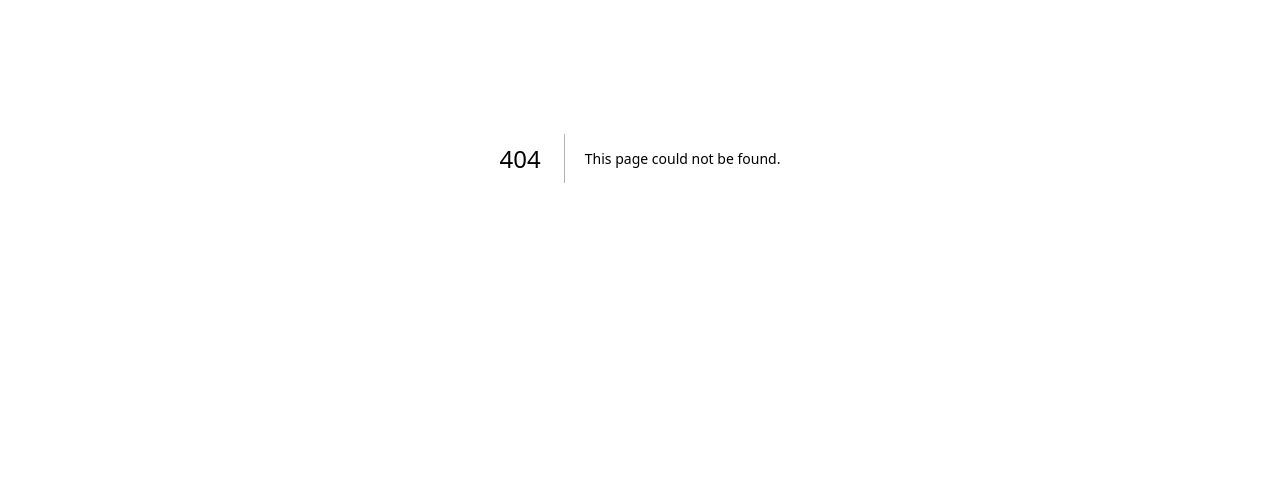
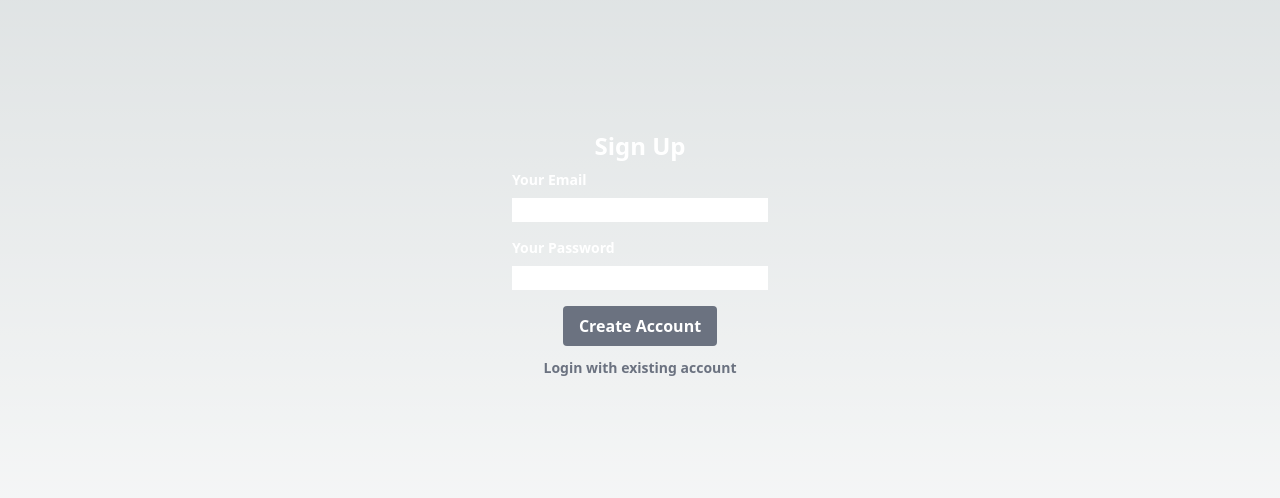
Before and after one commit to IuraCPersonal/nextjs-quiz-app, a Next.js app: page /auth in a window 1280 px wide. Before the commit this address had no page. Shown: the part 242-740 px from the top of the page. Built offline with nearby package versions, Linux system fonts and the light colour scheme.

Commit message:
feat(AuthForm): added AuthForm component

```diff
--- /dev/null
+++ b/src/components/auth/auth-form.tsx
@@ -0,0 +1,48 @@
+import React, { useState } from "react";
+
+const AuthForm: React.FC = () => {
+  const [isLogin, setIsLogin] = useState(false);
+
+  const switchAuthModelHandler = () => {
+    setIsLogin((prevState) => !prevState)
+  }
+
+  return (
+    <section className="min-h-screen flex flex-col items-center justify-center">
+      <h1 className="text-center text-white font-bold text-2xl mb-2">
+        {isLogin ? "Login" : "Sign Up"}
+      </h1>
+      <form className="w-64">
+        <div className="flex flex-col mb-4">
+          <label htmlFor="email" className="block text-white text-sm font-bold mb-2">
+            Your Email
+          </label>
+          <input type="email" id="email" required />
+        </div>
+        <div className="flex flex-col mb-4">
+          <label htmlFor="password" className="block text-white text-sm font-bold mb-2">
+            Your Password
+          </label>
+          <input type="password" id="password" required />
+        </div>
+        <div className={`flex ${isLogin ? "flex-row" : "flex-col"} gap-3 items-center justify-between`}>
+          <button
+            type="button"
+            className="bg-gray-500 hover:bg-gray-700 text-white font-bold py-2 px-4 rounded focus:outline-none focus:shadow-outline"
+          >
+            {isLogin ? "Sign In" : "Create Account"}
+          </button>
+          <button
+            type="button"
+            className="inline-block align-baseline font-bold text-sm text-gray-500 hover:text-gray-700"
+            onClick={switchAuthModelHandler}
+          >
+            {isLogin ? "Create new account" : "Login with existing account"}
+          </button>
+        </div>
+      </form>
+    </section >
+  );
+}
+
+export default AuthForm;
--- /dev/null
+++ b/src/pages/auth.tsx
@@ -0,0 +1,13 @@
+import AuthForm from "@/components/auth/auth-form"
+
+const AuthPage = () => {
+  return (
+    <div
+      className="flex min-h-screen flex-col items-center justify-between p-24"
+    >
+      <AuthForm />
+    </div>
+  );
+};
+
+export default AuthPage;
--- a/src/pages/index.tsx
+++ b/src/pages/index.tsx
@@ -8,111 +8,7 @@ export default function Home() {
     <main
       className={`flex min-h-screen flex-col items-center justify-between p-24 ${inter.className}`}
     >
-      <div className="z-10 w-full max-w-5xl items-center justify-between font-mono text-sm lg:flex">
-        <p className="fixed left-0 top-0 flex w-full justify-center border-b border-gray-300 bg-gradient-to-b from-zinc-200 pb-6 pt-8 backdrop-blur-2xl dark:border-neutral-800 dark:bg-zinc-800/30 dark:from-inherit lg:static lg:w-auto  lg:rounded-xl lg:border lg:bg-gray-200 lg:p-4 lg:dark:bg-zinc-800/30">
-          Get started by editing&nbsp;
-          <code className="font-mono font-bold">src/pages/index.tsx</code>
-        </p>
-        <div className="fixed bottom-0 left-0 flex h-48 w-full items-end justify-center bg-gradient-to-t from-white via-white dark:from-black dark:via-black lg:static lg:h-auto lg:w-auto lg:bg-none">
-          <a
-            className="pointer-events-none flex place-items-center gap-2 p-8 lg:pointer-events-auto lg:p-0"
-            href="https://vercel.com?utm_source=create-next-app&utm_medium=default-template-tw&utm_campaign=create-next-app"
-            target="_blank"
-            rel="noopener noreferrer"
-          >
-            By{' '}
-            <Image
-              src="/vercel.svg"
-              alt="Vercel Logo"
-              className="dark:invert"
-              width={100}
-              height={24}
-              priority
-            />
-          </a>
-        </div>
-      </div>
-
-      <div className="relative flex place-items-center before:absolute before:h-[300px] before:w-[480px] before:-translate-x-1/2 before:rounded-full before:bg-gradient-radial before:from-white before:to-transparent before:blur-2xl before:content-[''] after:absolute after:-z-20 after:h-[180px] after:w-[240px] after:translate-x-1/3 after:bg-gradient-conic after:from-sky-200 after:via-blue-200 after:blur-2xl after:content-[''] before:dark:bg-gradient-to-br before:dark:from-transparent before:dark:to-blue-700/10 after:dark:from-sky-900 after:dark:via-[#0141ff]/40 before:lg:h-[360px]">
-        <Image
-          className="relative dark:drop-shadow-[0_0_0.3rem_#ffffff70] dark:invert"
-          src="/next.svg"
-          alt="Next.js Logo"
-          width={180}
-          height={37}
-          priority
-        />
-      </div>
-
-      <div className="mb-32 grid text-center lg:mb-0 lg:grid-cols-4 lg:text-left">
-        <a
-          href="https://nextjs.org/docs?utm_source=create-next-app&utm_medium=default-template-tw&utm_campaign=create-next-app"
-          className="group rounded-lg border border-transparent px-5 py-4 transition-colors hover:border-gray-300 hover:bg-gray-100 hover:dark:border-neutral-700 hover:dark:bg-neutral-800/30"
-          target="_blank"
-          rel="noopener noreferrer"
-        >
-          <h2 className={`mb-3 text-2xl font-semibold`}>
-            Docs{' '}
-            <span className="inline-block transition-transform group-hover:translate-x-1 motion-reduce:transform-none">
-              -&gt;
-            </span>
-          </h2>
-          <p className={`m-0 max-w-[30ch] text-sm opacity-50`}>
-            Find in-depth information about Next.js features and API.
-          </p>
-        </a>
-
-        <a
-          href="https://nextjs.org/learn?utm_source=create-next-app&utm_medium=default-template-tw&utm_campaign=create-next-app"
-          className="group rounded-lg border border-transparent px-5 py-4 transition-colors hover:border-gray-300 hover:bg-gray-100 hover:dark:border-neutral-700 hover:dark:bg-neutral-800/30"
-          target="_blank"
-          rel="noopener noreferrer"
-        >
-          <h2 className={`mb-3 text-2xl font-semibold`}>
-            Learn{' '}
-            <span className="inline-block transition-transform group-hover:translate-x-1 motion-reduce:transform-none">
-              -&gt;
-            </span>
-          </h2>
-          <p className={`m-0 max-w-[30ch] text-sm opacity-50`}>
-            Learn about Next.js in an interactive course with&nbsp;quizzes!
-          </p>
-        </a>
-
-        <a
-          href="https://vercel.com/templates?framework=next.js&utm_source=create-next-app&utm_medium=default-template-tw&utm_campaign=create-next-app"
-          className="group rounded-lg border border-transparent px-5 py-4 transition-colors hover:border-gray-300 hover:bg-gray-100 hover:dark:border-neutral-700 hover:dark:bg-neutral-800/30"
-          target="_blank"
-          rel="noopener noreferrer"
-        >
-          <h2 className={`mb-3 text-2xl font-semibold`}>
-            Templates{' '}
-            <span className="inline-block transition-transform group-hover:translate-x-1 motion-reduce:transform-none">
-              -&gt;
-            </span>
-          </h2>
-          <p className={`m-0 max-w-[30ch] text-sm opacity-50`}>
-            Discover and deploy boilerplate example Next.js&nbsp;projects.
-          </p>
-        </a>
-
-        <a
-          href="https://vercel.com/new?utm_source=create-next-app&utm_medium=default-template-tw&utm_campaign=create-next-app"
-          className="group rounded-lg border border-transparent px-5 py-4 transition-colors hover:border-gray-300 hover:bg-gray-100 hover:dark:border-neutral-700 hover:dark:bg-neutral-800/30"
-          target="_blank"
-          rel="noopener noreferrer"
-        >
-          <h2 className={`mb-3 text-2xl font-semibold`}>
-            Deploy{' '}
-            <span className="inline-block transition-transform group-hover:translate-x-1 motion-reduce:transform-none">
-              -&gt;
-            </span>
-          </h2>
-          <p className={`m-0 max-w-[30ch] text-sm opacity-50`}>
-            Instantly deploy your Next.js site to a shareable URL with Vercel.
-          </p>
-        </a>
-      </div>
+      <h1>Hello world</h1>
     </main>
   )
 }
--- a/tailwind.config.js
+++ b/tailwind.config.js
@@ -6,12 +6,18 @@ module.exports = {
     './src/app/**/*.{js,ts,jsx,tsx,mdx}',
   ],
   theme: {
+    letterSpacing: {
+      tight: '-.015em'
+    },
     extend: {
       backgroundImage: {
         'gradient-radial': 'radial-gradient(var(--tw-gradient-stops))',
         'gradient-conic':
           'conic-gradient(from 180deg at 50% 50%, var(--tw-gradient-stops))',
       },
+      height: {
+        'half-screen': '50vh'
+      }
     },
   },
   plugins: [],
```
Also changed, not shown: package.json (+10 -2 lines), 1 other file (tests, documents, lock files or other folders).
